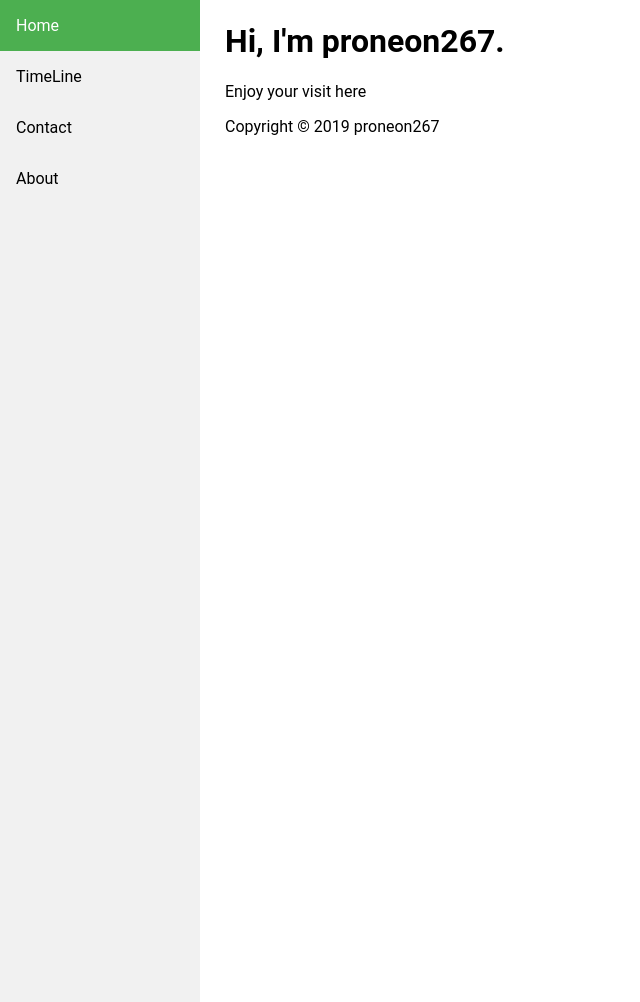
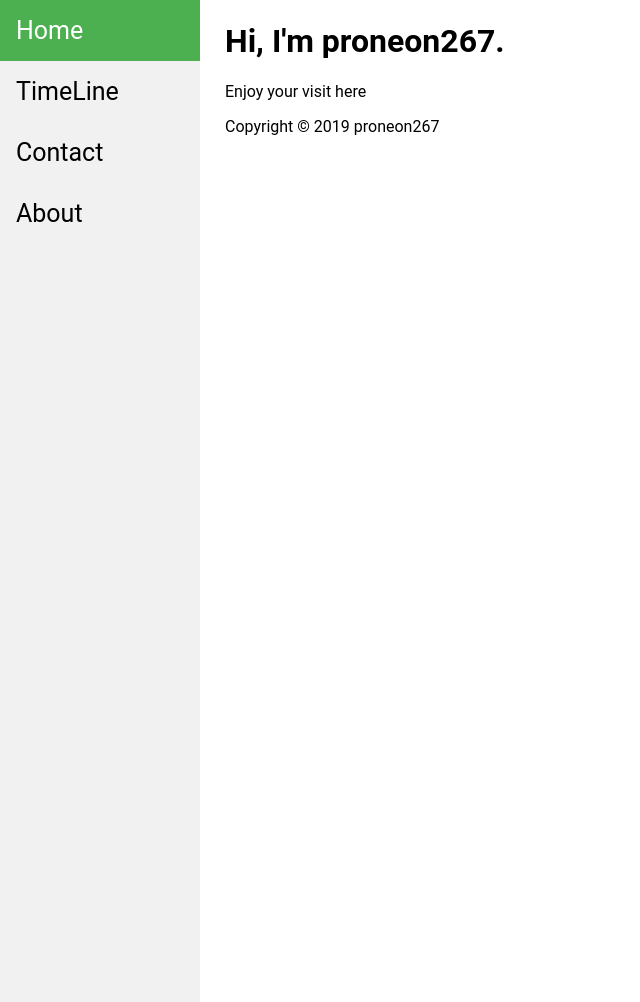
Before and after one commit to proneon267/proneon267.github.io, a Jekyll site: the page built from index.html, in a window 1280 px wide and 1002 px high. Shown: the whole window, without its empty margins (0-640 px from the left). Built offline with Jekyll 4.4.1, drawn with Linux system fonts in a browser that asks for light colours.

Commit message:
Update default.html

```diff
--- a/_layouts/default.html
+++ b/_layouts/default.html
@@ -17,6 +17,7 @@
         position: fixed;
         height: 100%;
         overflow: auto;
+	font-size: 25px;
       }
 
       .sidebar a {
```
